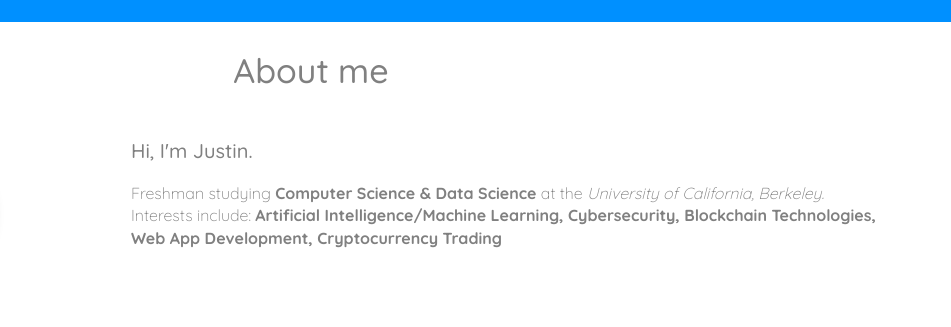
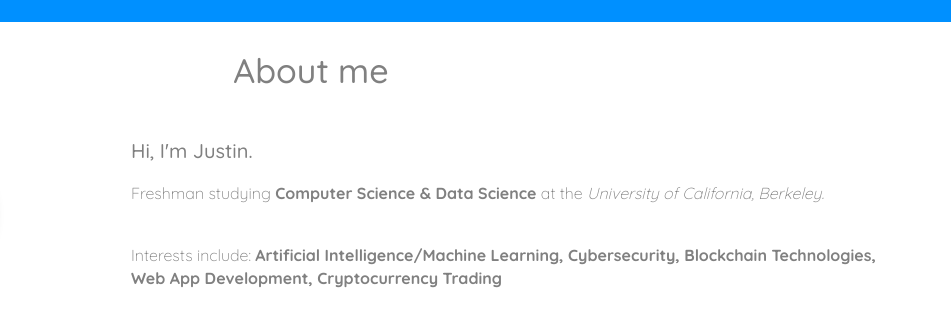
Before and after one commit to justhuang/justhuang.github.io, a plain HTML site: page index.html in a window 1280 px wide. Shown: the part 800-1127 px from the top of the page, 329-1280 px from the left. Drawn offline with nearby package versions, Linux system fonts and the light colour scheme; a web font is replaced by a local one.

Commit message:
about me updated

```diff
--- a/index.html
+++ b/index.html
@@ -68,7 +68,7 @@
       </div>
       <div class="col-xs-12 col-sm-8 text-left">
         <h4 class="profile-title">Hi, I'm Justin.</h4>
-        <p class="profile-text"> Freshman studying<Strong> Computer Science & Data Science</Strong> at the <i>University of California, Berkeley.</i><br>Interests include: <Strong>Artificial Intelligence/Machine Learning, Cybersecurity, Blockchain Technologies, Web App Development, Cryptocurrency Trading</Strong></p>
+        <p class="profile-text"> Freshman studying<Strong> Computer Science & Data Science</Strong> at the <i>University of California, Berkeley.</i><p>Interests include: <Strong>Artificial Intelligence/Machine Learning, Cybersecurity, Blockchain Technologies, Web App Development, Cryptocurrency Trading</Strong></p>
       </div>
     </div>
     <div class="row top-buffer">
```
